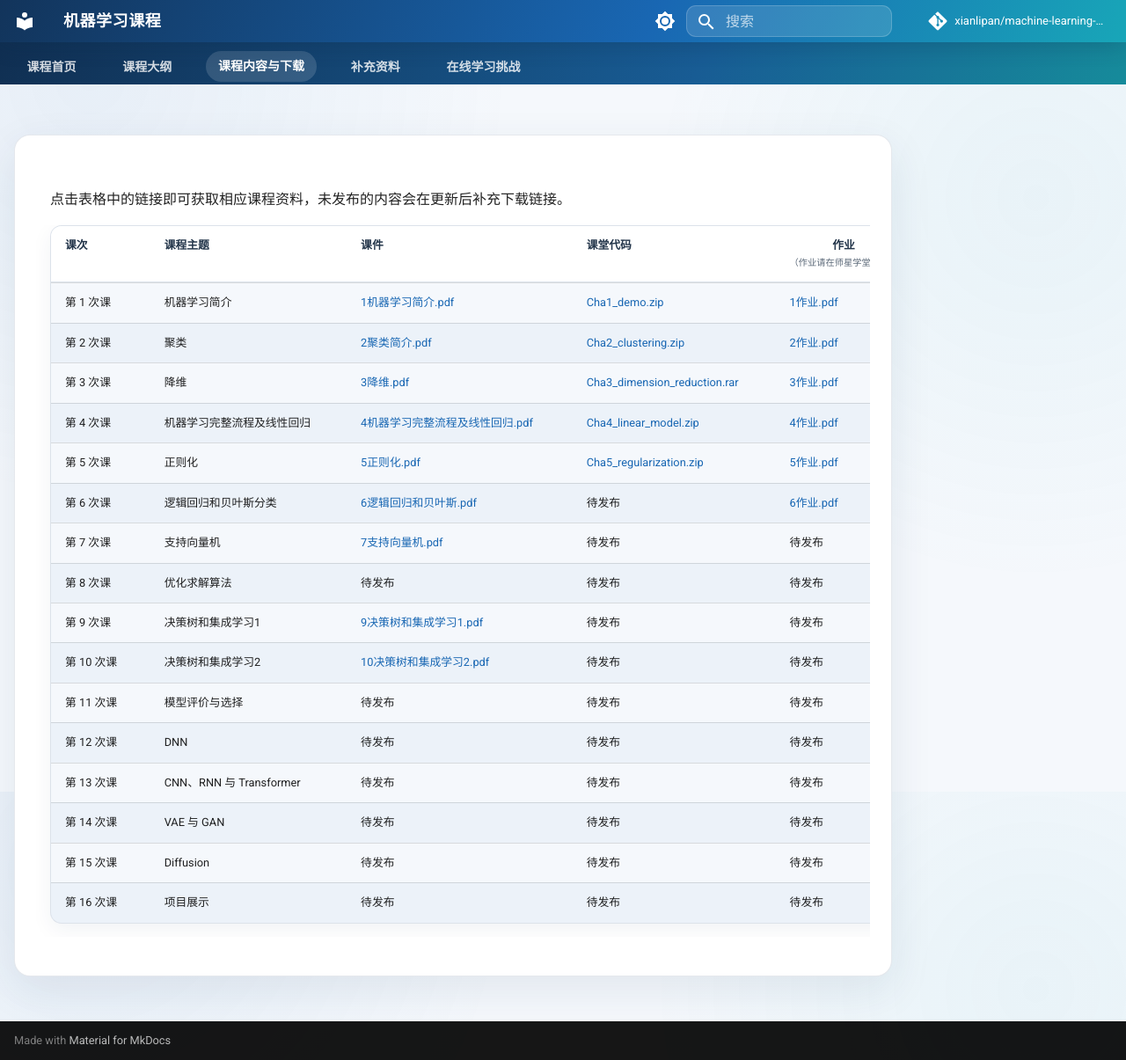
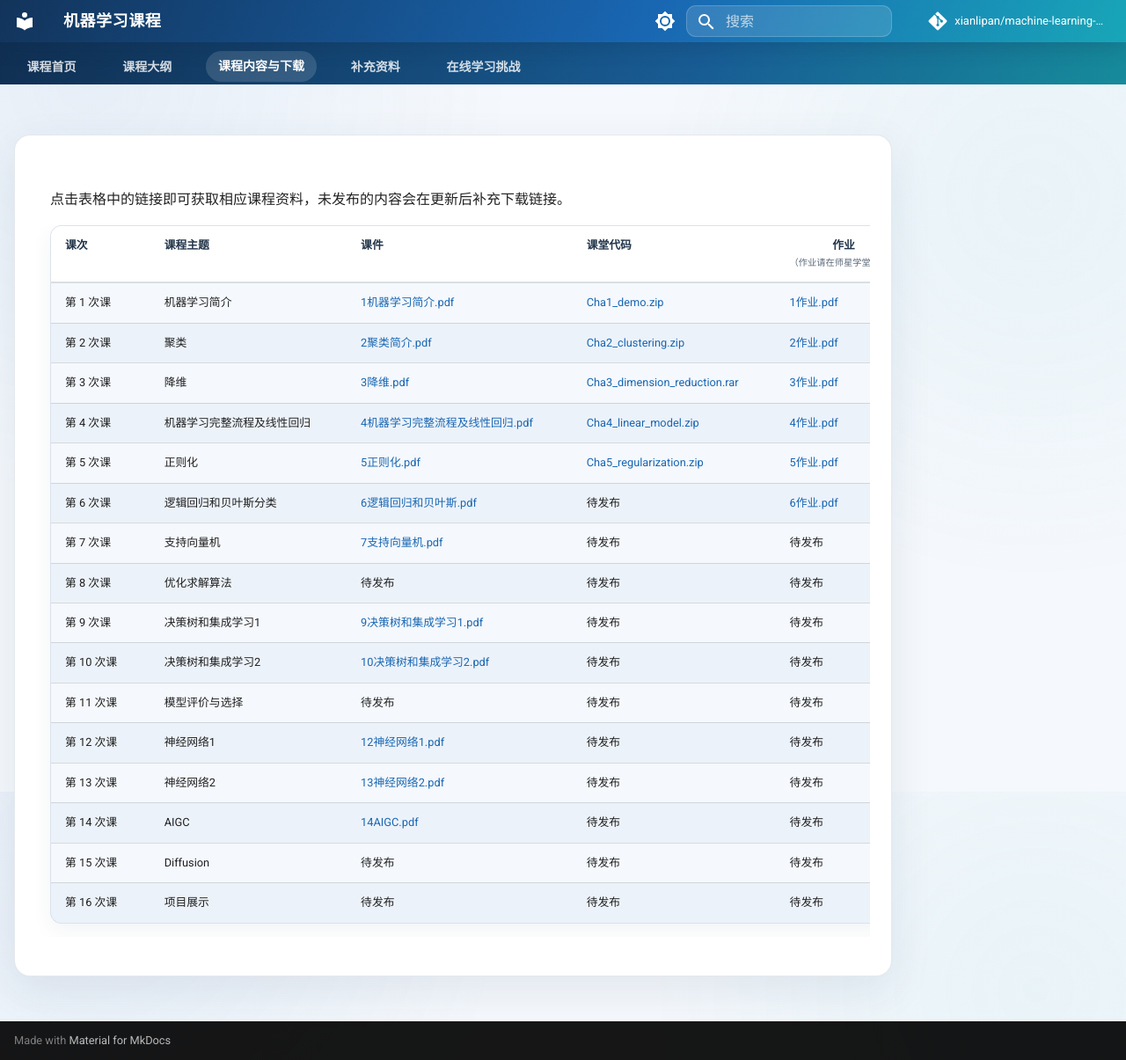
Before and after one commit to xianlipan/machine-learning-course, an MkDocs documentation site: the page built from docs/coursework.md, in a window 1280 px wide and 1205 px high. Shown: the whole window at 88% size. Built offline with MkDocs 1.6.1 and Material for MkDocs 9.7.7, drawn with Linux system fonts in a browser that asks for light colours; comment, search, counter and statistics services are not loaded.

Commit message:
update slides

```diff
--- a/docs/coursework.md
+++ b/docs/coursework.md
@@ -18,8 +18,8 @@ hide:
 | 第 9 次课 | 决策树和集成学习1 | <a href="../files/slides/9决策树和集成学习1.pdf" download>9决策树和集成学习1.pdf</a> | 待发布 | 待发布 |
 | 第 10 次课 | 决策树和集成学习2 | <a href="../files/slides/10决策树和集成学习2.pdf" download>10决策树和集成学习2.pdf</a> | 待发布 | 待发布 |
 | 第 11 次课 | 模型评价与选择 | 待发布 | 待发布 | 待发布 |
-| 第 12 次课 | DNN | 待发布 | 待发布 | 待发布 |
-| 第 13 次课 | CNN、RNN 与 Transformer | 待发布 | 待发布 | 待发布 |
-| 第 14 次课 | VAE 与 GAN | 待发布 | 待发布 | 待发布 |
+| 第 12 次课 | 神经网络1 | <a href="../files/slides/12神经网络1.pdf" download>12神经网络1.pdf</a> | 待发布 | 待发布 |
+| 第 13 次课 | 神经网络2 | <a href="../files/slides/13神经网络2.pdf" download>13神经网络2.pdf</a> | 待发布 | 待发布 |
+| 第 14 次课 | AIGC | <a href="../files/slides/14AIGC.pdf" download>14AIGC.pdf</a> | 待发布 | 待发布 |
 | 第 15 次课 | Diffusion | 待发布 | 待发布 | 待发布 |
 | 第 16 次课 | 项目展示 | 待发布 | 待发布 | 待发布 |
```
Also changed, not shown: 3 other files.
